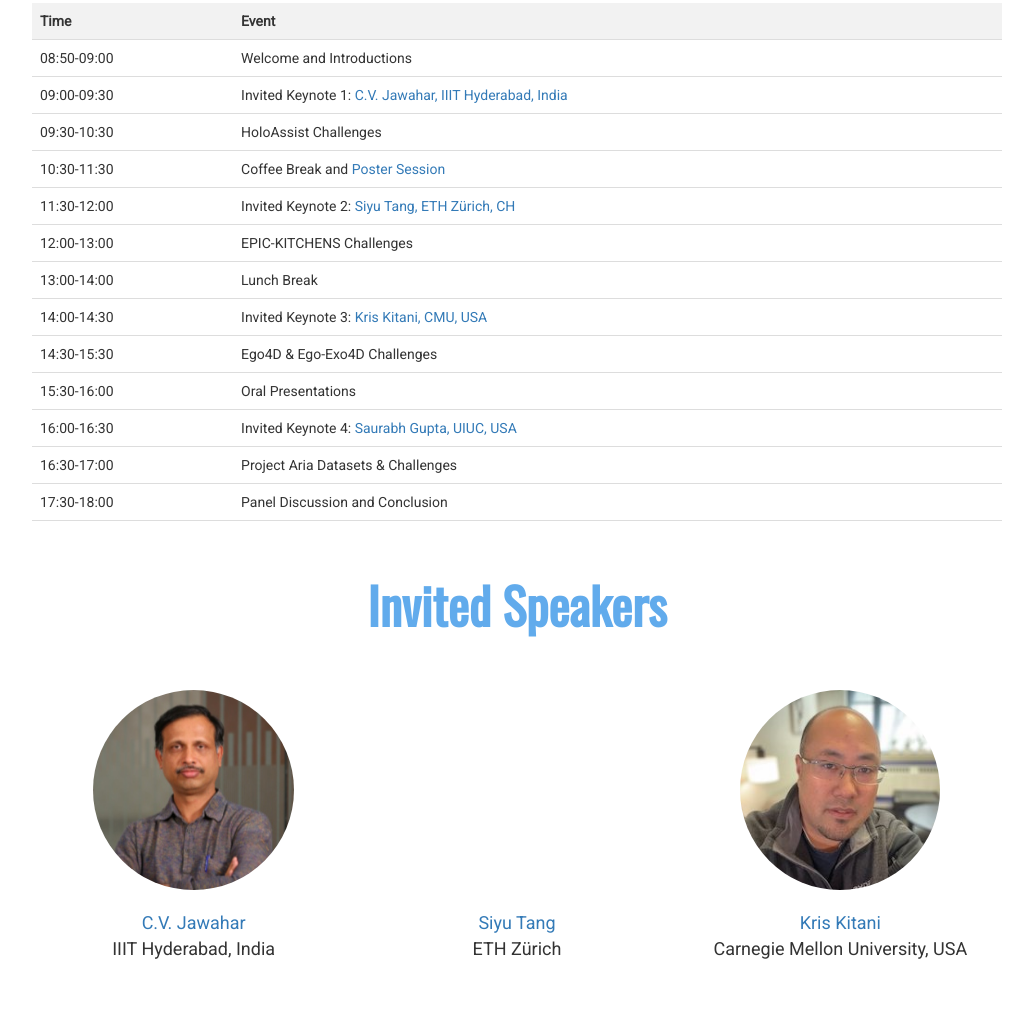
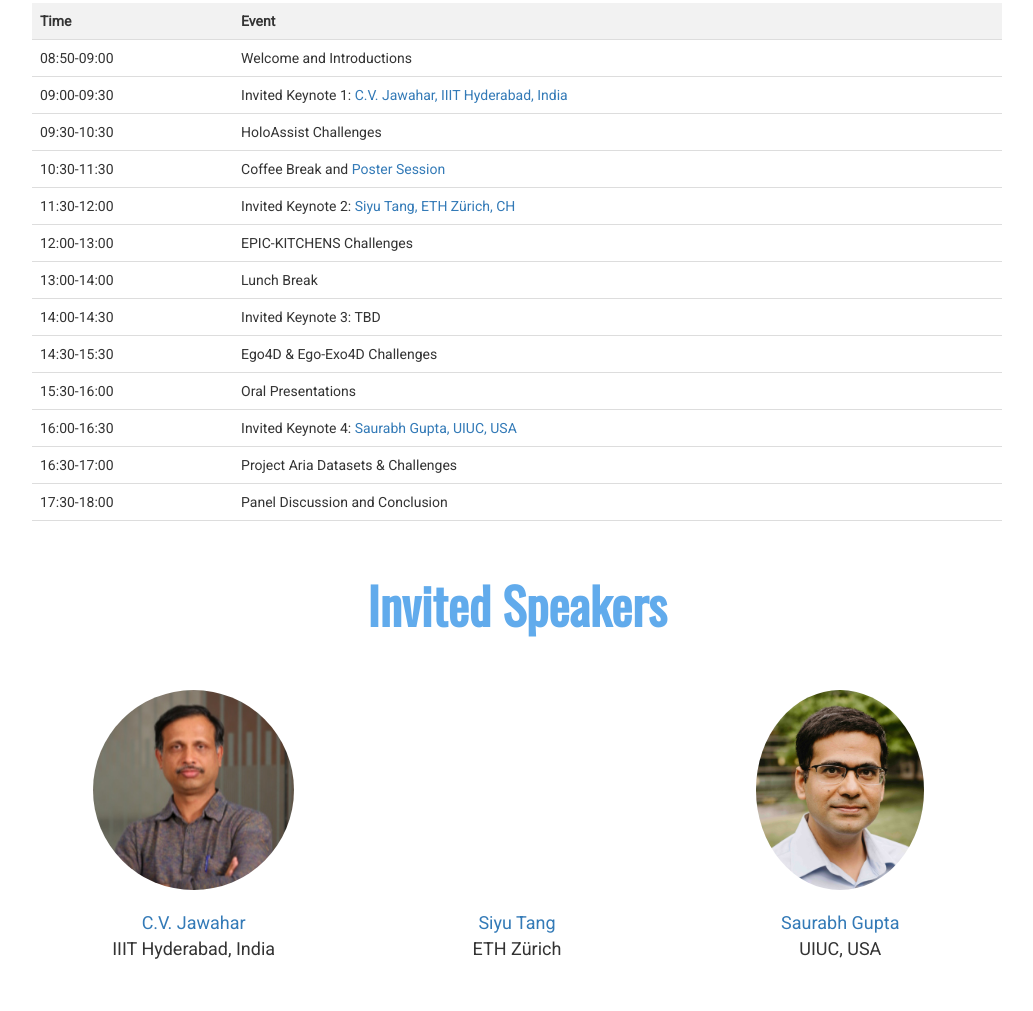
Before and after one commit to egovis/cvpr25, a plain HTML site: page index.html in a window 1280 px wide. Shown: the part 2424-3435 px from the top of the page, without its empty margins (123-1156 px from the left). Drawn offline with nearby package versions, Linux system fonts and the light colour scheme.

Commit message:
update speaker list

```diff
--- a/index.html
+++ b/index.html
@@ -759,7 +759,7 @@
           </tr>
           <tr>
             <td>14:00-14:30</td>
-            <td>Invited Keynote 3: <a href="https://kriskitani.github.io" target="_blank">Kris Kitani, CMU, USA</a></td>
+            <td>Invited Keynote 3: TBD</td>
           </tr>
           <tr>
             <td>14:30-15:30</td>
@@ -1072,12 +1072,12 @@
               <p class="slide-text" style="text-align: center">ETH Zürich</p>
 
             </div>
-            <div class="image">
+            <!-- <div class="image">
               <img src="assets/images/kris.jpg" alt="" title="" /><br /><a class="slide-text"
                 href="https://kriskitani.github.io">Kris Kitani</a>
               <p class="slide-text" style="text-align: center">Carnegie Mellon University, USA</p>
 
-            </div>
+            </div> -->
             <div class="image">
               <img src="assets/images/sgupta.jpg" alt="" title="" /><br /><a class="slide-text"
                 href="https://saurabhg.web.illinois.edu">Saurabh Gupta</a>
```
